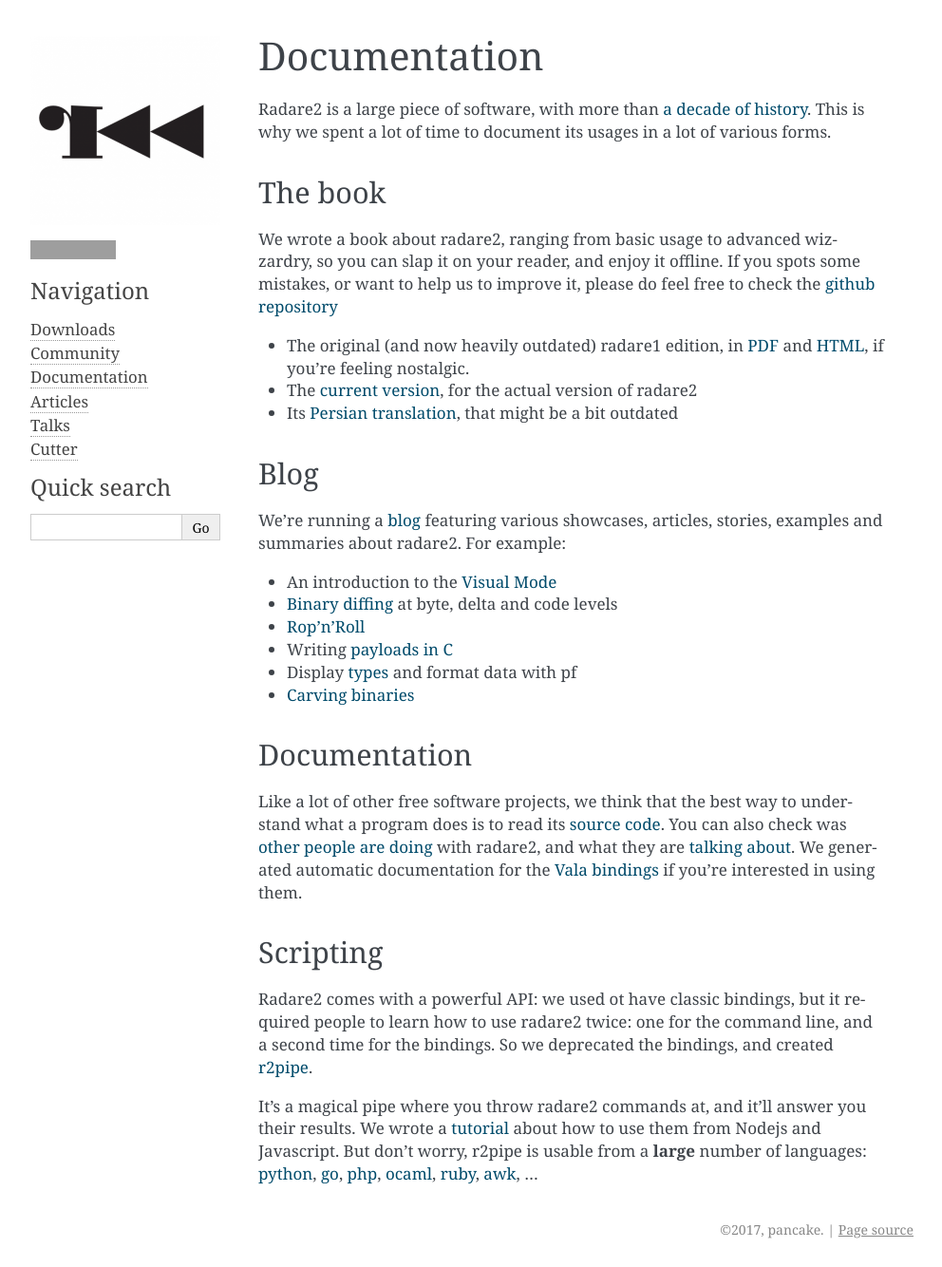
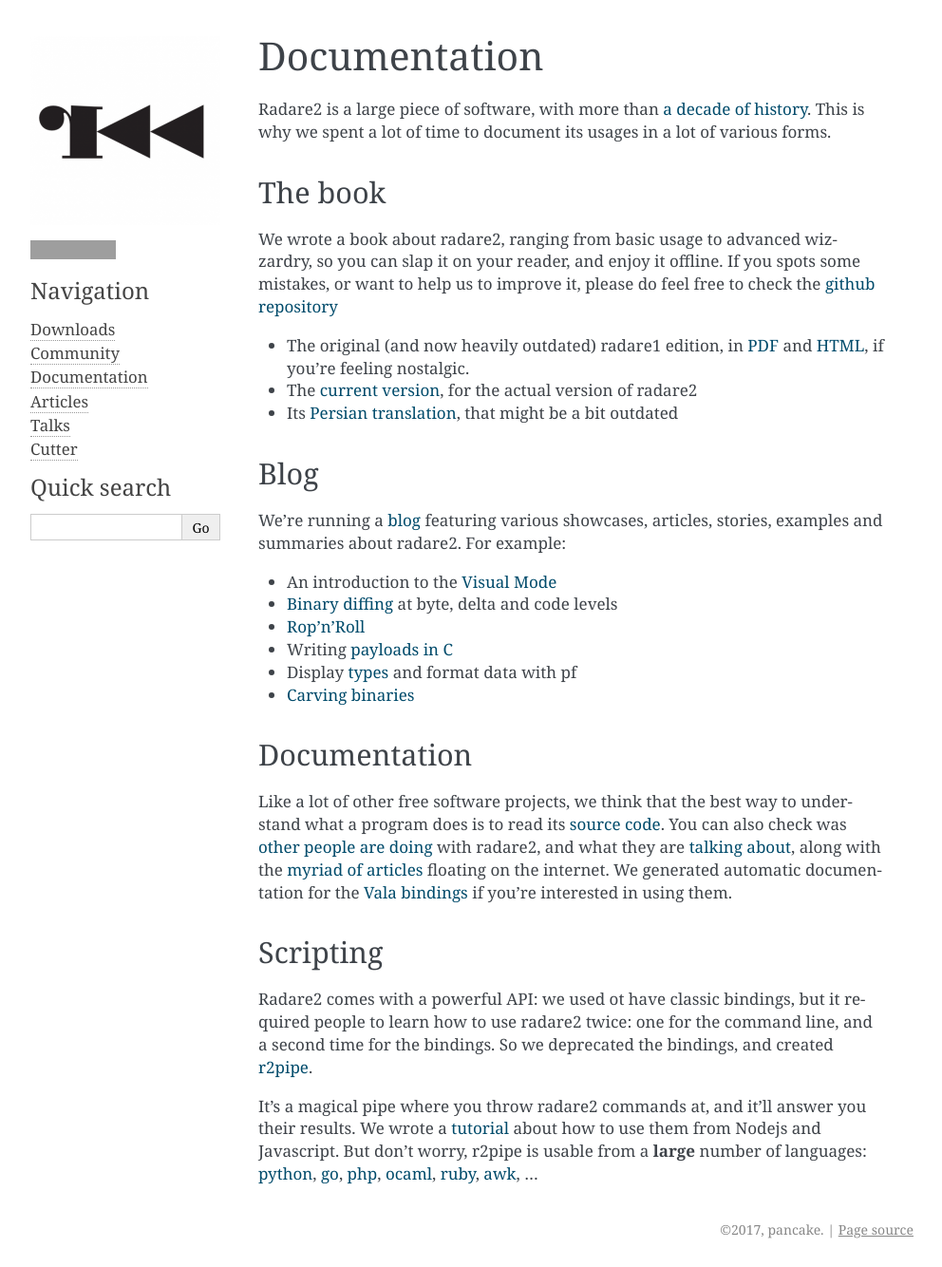
Before and after one commit to radareorg/radareorg, a Sphinx documentation site: the page built from source/documentation.rst, in a window 1280 px wide and 1334 px high. Shown: the whole window at 95% size, without its empty margins (148-1140 px from the left). Built offline with Sphinx 7.4.7, drawn with Linux system fonts in a browser that asks for light colours; grey boxes are pictures that could not be loaded.

Commit message:
Add a link to the articles in the doc

```diff
--- a/source/documentation.rst
+++ b/source/documentation.rst
@@ -37,12 +37,14 @@
 Documentation
 -------------
 
-Like a lot of other free software projects, we think that the best way to understand
-what a program does is to read its `source code <https://github.com/radare/radare2/>`__.
-You can also check was `other people are doing <https://github.com/search?q=radare2>`__ with radare2,
-and what they are :ref:`talking about <talks>`.
-We generated automatic documentation for the `Vala bindings <http://radare.org/vdoc/>`__
-if you're interested in using them.
+Like a lot of other free software projects, we think that the best way to
+understand what a program does is to read its `source code
+<https://github.com/radare/radare2/>`__.  You can also check was `other people
+are doing <https://github.com/search?q=radare2>`__ with radare2, and what they
+are :ref:`talking about <talks>`, along with the :ref:`myriad of articles
+<articles>` floating on the internet.  We generated automatic documentation for
+the `Vala bindings <http://radare.org/vdoc/>`__ if you're interested in using
+them.
 
 Scripting
 ---------
```
